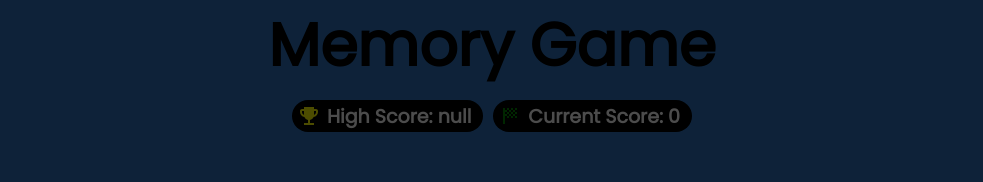
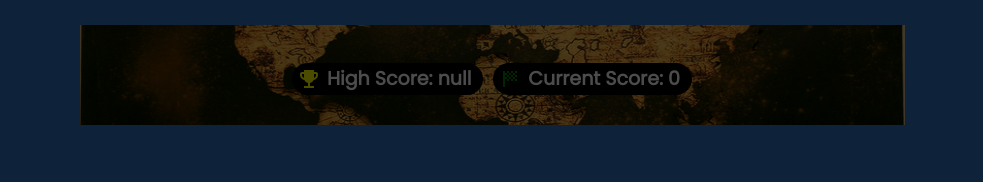
Before and after one commit to rcamach7/countries-memory-game, a React (Create React App) app: page / in a window 1280 px wide. Shown: the top 182 px of the page, without its empty margins (148-1131 px from the left). Built offline with nearby package versions, Linux system fonts and the light colour scheme.

Commit message:
add image for app header

```diff
--- a/src/Home.tsx
+++ b/src/Home.tsx
@@ -8,6 +8,7 @@ import { Country } from "./model";
 import { useScoreHistory } from "./hooks/useScoreHistory";
 import { useFetchCountries } from "./hooks/useFetchCountries";
 import { GameStart } from "./components/GameStart";
+import header from "./header.png";
 
 export const Home: React.FC = () => {
   // Initial / Restart game screen.
@@ -54,8 +55,8 @@ export const Home: React.FC = () => {
   return (
     <div className="Home">
       <header>
-        <h1>Memory Game</h1>
-      </header>
+        {/* <h1>Memory Game</h1> */}
+        <img src={header} alt="" />
         <div className="gameStatusBar">
           <Chip
             className="chip"
@@ -68,6 +69,7 @@ export const Home: React.FC = () => {
             label={`Current Score: ${score}`}
           />
         </div>
+      </header>
 
       <CardsContainer
         activeCountries={activeCountries}
--- a/src/styles/_home.scss
+++ b/src/styles/_home.scss
@@ -1,23 +1,29 @@
 .Home {
   width: 100vw;
   min-height: 100vh;
+  padding-top: clamp(0px, 2.5vw, 25px);
 
   display: flex;
   flex-direction: column;
   header {
+    position: relative;
     align-self: center;
-    h1 {
-      font-size: 60px;
-      text-align: center;
-    }
+    img {
+      width: clamp(320px, 100vw, 825px);
+      height: 100px;
     }
     .gameStatusBar {
-    padding-top: 10px;
+      position: absolute;
+      top: 0;
+      left: 0;
+      width: 100%;
+      height: 100%;
 
       display: flex;
       flex-wrap: wrap;
       gap: 10px;
       justify-content: center;
+      align-items: center;
       .chip {
         width: fit-content;
         background-color: black;
@@ -33,3 +39,4 @@
       }
     }
   }
+}
```
Also changed, not shown: src/header.png (added). Lines whose indentation alone changed are shown as unchanged.
